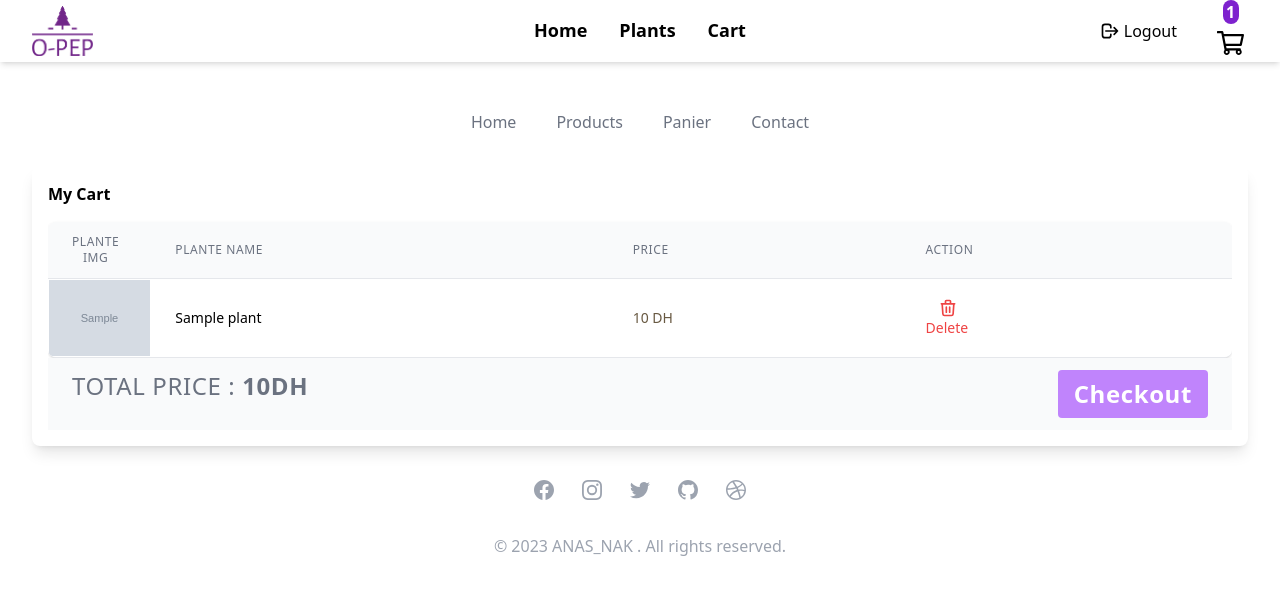
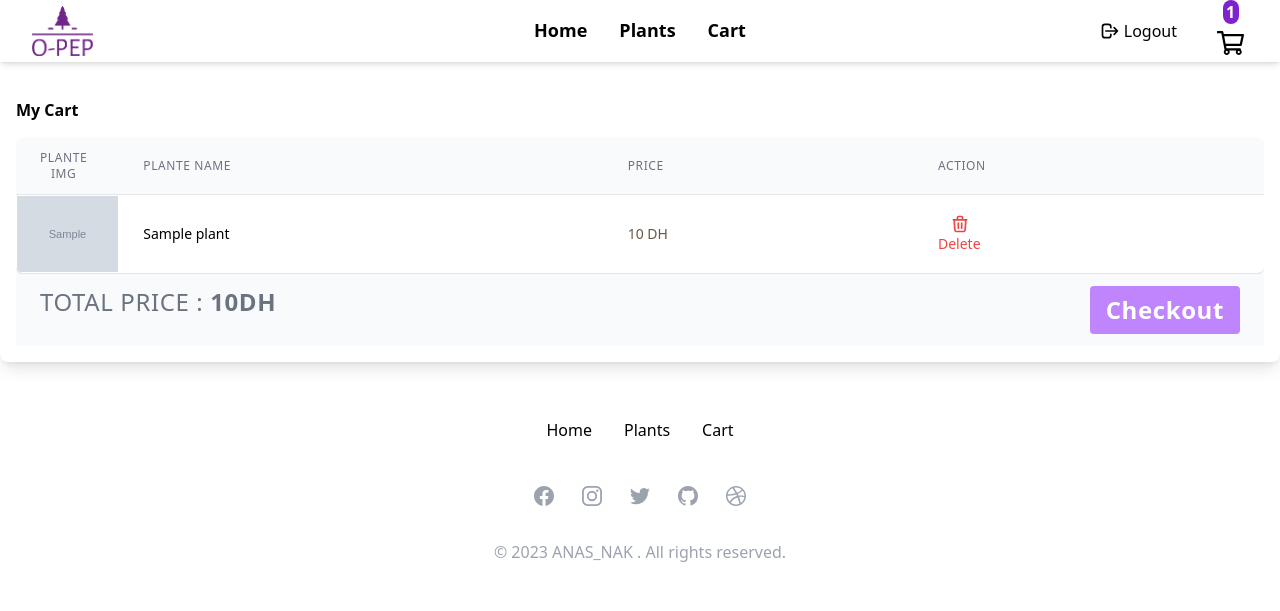
Before and after one commit to AnasNAK/O-PEP, a PHP site: page /Cart.php in a window 1280 px wide. Shown: the top 611 px of the page. Run offline with PHP 8.4, Linux system fonts and the light colour scheme; the visitor is signed in with stand-in values (Sample User, id 1); tables that the repository leaves empty hold one stand-in row (values such as "Sample post"); grey boxes marked "Sample" are stand-in pictures; some libraries are stand-ins or nearby versions.

Commit message:
change in li

```diff
--- a/view/Cart.php
+++ b/view/Cart.php
@@ -177,34 +177,6 @@
     </header>
 
 
-    <footer class="bg-white">
-        <div class="max-w-screen-xl px-4 py-12 mx-auto space-y-8 overflow-hidden sm:px-6 lg:px-8">
-            <nav class="flex flex-wrap justify-center -mx-5 -my-2">
-                <div class="px-5 py-2">
-                    <a href="#" class="text-base leading-6 text-gray-500 hover:text-purple-700">
-                        Home
-                    </a>
-                </div>
-                <div class="px-5 py-2">
-                    <a href="#" class="text-base leading-6 text-gray-500 hover:text-purple-700">
-                        Products
-                    </a>
-                </div>
-                <div class="px-5 py-2">
-                    <a href="#" class="text-base leading-6 text-gray-500 hover:text-purple-700">
-                        Panier
-                    </a>
-                </div>
-                <div class="px-5 py-2">
-                    <a href="#" class="text-base leading-6 text-gray-500 hover:text-purple-700">
-                        Contact
-                    </a>
-                </div>
-
-            </nav>
-
-
-
     <div class="col-span-12 mt-5 ">
         <div class="grid gap-2 grid-cols-1 lg:grid-cols-1">
             <div class="bg-white p-4 shadow-lg rounded-lg ">
@@ -218,8 +190,7 @@
                     <div class="flex flex-col">
                         <div class="-my-2 overflow-x-auto">
                             <div class="py-2 align-middle inline-block min-w-full">
-                                        <div
-                                            class="shadow overflow-hidden border-b border-gray-200 sm:rounded-lg bg-white">
+                                <div class="shadow overflow-hidden border-b border-gray-200 sm:rounded-lg bg-white">
                                     <table class="min-w-full divide-y divide-gray-200">
                                         <thead>
                                             <tr>
@@ -279,8 +250,8 @@
                                                                 <svg xmlns="http://www.w3.org/2000/svg"
                                                                     class="w-5 h-5 mr-1 ml-3" fill="none"
                                                                     viewBox="0 0 24 24" stroke="currentColor">
-                                                                            <path stroke-linecap="round"
-                                                                                stroke-linejoin="round" stroke-width="2"
+                                                                    <path stroke-linecap="round" stroke-linejoin="round"
+                                                                        stroke-width="2"
                                                                         d="M19 7l-.867 12.142A2 2 0 0116.138 21H7.862a2 2 0 01-1.995-1.858L5 7m5 4v6m4-6v6m1-10V4a1 1 0 00-1-1h-4a1 1 0 00-1 1v3M4 7h16" />
                                                                 </svg>
                                                                 <p>Delete</p>
@@ -336,10 +307,26 @@
     </div>
 
 
+    <footer class="bg-white">
+        <div class="max-w-screen-xl px-4 py-12 mx-auto space-y-8 overflow-hidden sm:px-6 lg:px-8">
+            <nav class="flex flex-wrap justify-center -mx-5 -my-2">
+            <ul class="flex items-center">
+                <li
+                    class="p-4 border-b-2 border-purple-700  border-opacity-0 hover:border-opacity-100 hover:text-purple-700  duration-200 cursor-pointer active">
+                    <a href="index.php">Home</a>
+                </li>
+                <li
+                    class="p-4 border-b-2 border-purple-700  border-opacity-0 hover:border-opacity-100 hover:text-purple-700  duration-200 cursor-pointer">
+                    <a href="Plants.php">Plants</a>
+                </li>
+                <li
+                    class="p-4 border-b-2 border-purple-700  border-opacity-0 hover:border-opacity-100 hover:text-purple-700  duration-200 cursor-pointer">
+                    <a href="Cart.php">Cart</a>
+                </li>
 
+            </ul>
 
-
-
+            </nav>
             <div class="flex justify-center mt-8 space-x-6">
                 <a href="#" class="text-gray-400 hover:text-purple-700">
                     <span class="sr-only">Facebook</span>
```
Also changed, not shown: view/Plants.php (+15 -20 lines), view/index.php (+15 -20 lines). Lines whose indentation alone changed are shown as unchanged.
